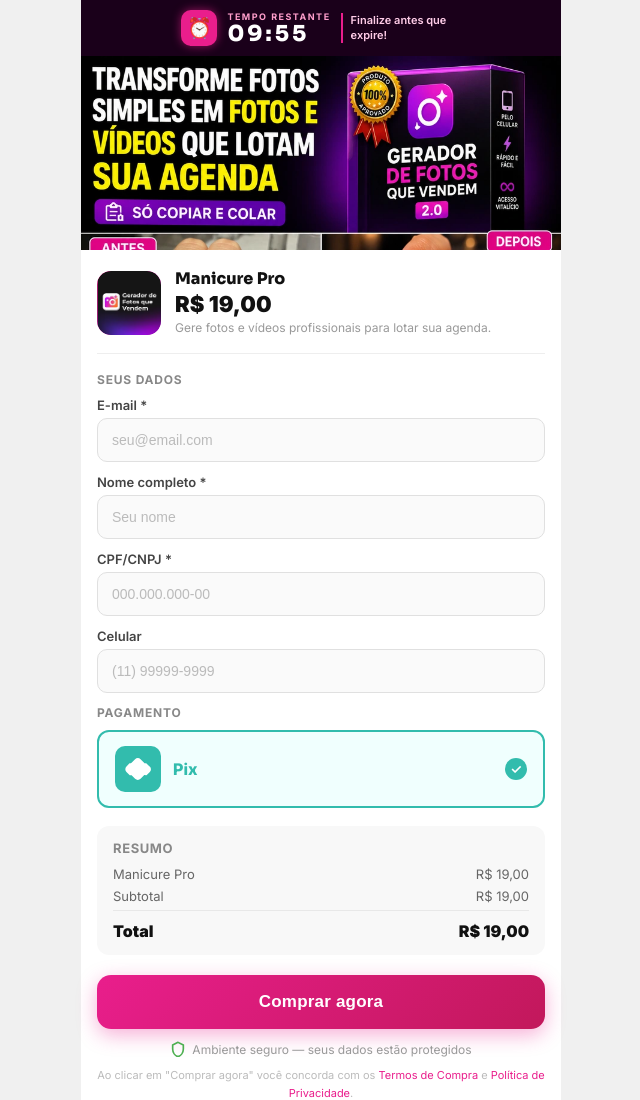
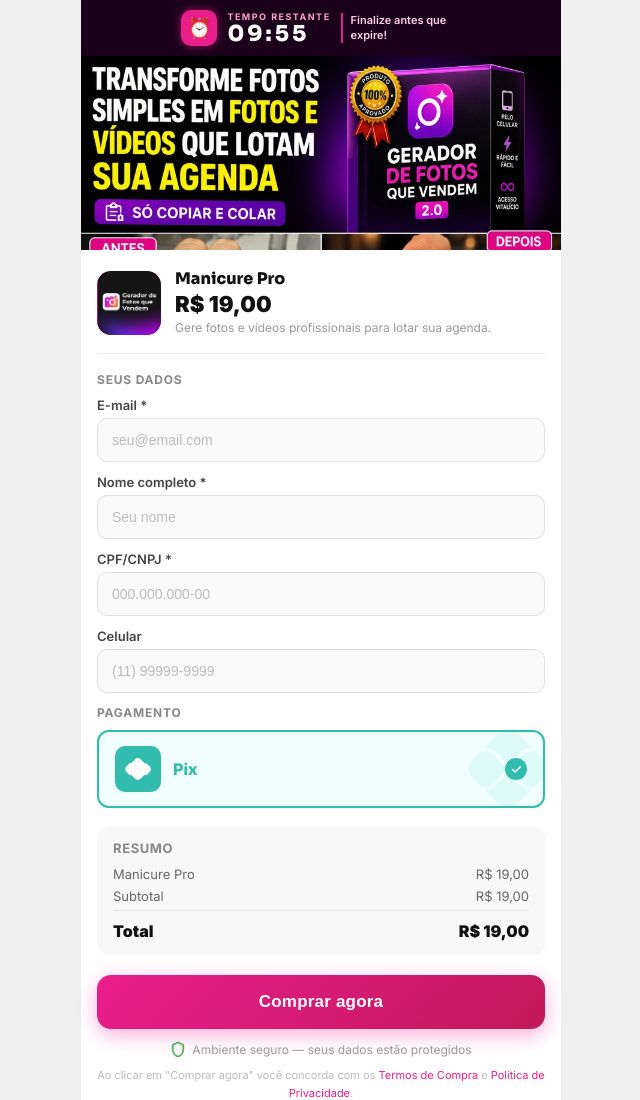
Before and after one commit to obrsinbrs-afk/checkout, a website: page public/index.html in a window 1280 px wide. Shown: the top 1100 px of the page, without its empty margins (319-959 px from the left). Drawn offline with Linux system fonts and the light colour scheme.

Commit message:
feat: logo PIX como fundo watermark no bloco pix

```diff
--- a/public/index.html
+++ b/public/index.html
@@ -171,6 +171,13 @@
     .pix-logo-wrap img { width: 100%; height: 100%; object-fit: cover; border-radius: 10px; }
     .pix-logo-svg { width: 28px; height: 28px; fill: #fff; }
     .pix-label { font-size: 16px; font-weight: 800; color: #32bcad; }
+    .pix-box { position: relative; overflow: hidden; }
+    .pix-box-bg {
+      position: absolute; right: -10px; top: 50%; transform: translateY(-50%);
+      width: 90px; height: 90px;
+      opacity: .08;
+      pointer-events: none;
+    }
     .pix-check {
       margin-left: auto;
       width: 22px; height: 22px;
@@ -346,6 +353,7 @@
     <!-- PIX -->
     <div class="section-label" style="margin-top:6px;">Pagamento</div>
     <div class="pix-box">
+      <img src="/pix-logo.png" class="pix-box-bg" alt="" />
       <div class="pix-logo-wrap" id="elPixLogo">
         <!-- SVG logo PIX padrão -->
         <svg class="pix-logo-svg" viewBox="0 0 512 512" xmlns="http://www.w3.org/2000/svg">
```
Also changed, not shown: public/pix-logo.png (added).
